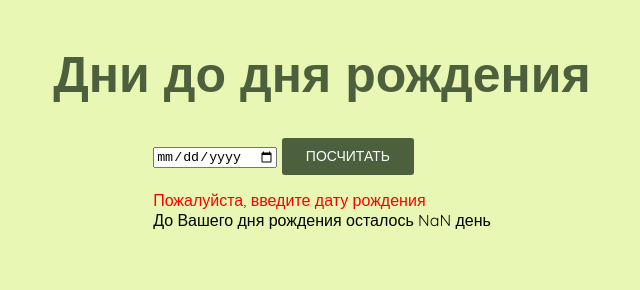
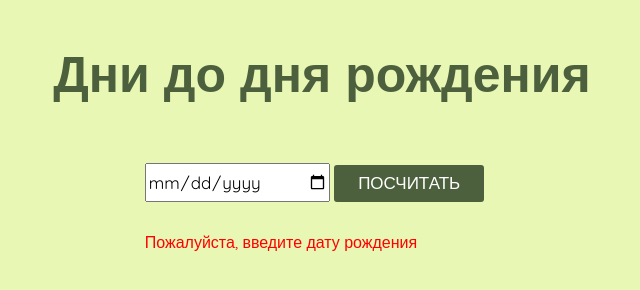
Before and after one commit to JuliaMichaela/13-week-JS, a plain HTML site: page index.html in a window 1280 px wide. Both pictures are taken after a click on the button "ПОСЧИТАТЬ". Shown: the whole page, without its empty margins (318-958 px from the left). Drawn offline with Linux system fonts and the light colour scheme.

Commit message:
finished task

```diff
--- a/app.js
+++ b/app.js
@@ -7,20 +7,32 @@ function calculateDays () {
 
     if (birthday === '') {
         error.textContent = 'Пожалуйста, введите дату рождения'
-        error.classList.toggle('error');
+        error.classList.add('error');
     } else {
         error.textContent = '';
-        error.classList.toggle('error');
+        error.classList.remove('error');
+
+        let date = Date.parse(birthday);
+        let currentDate = new Date().getTime();
+        let days = Math.ceil((date - currentDate)/(1000*60*60*24));
+
+        let strDay;
+        if (days === 1){
+            strDay = 'день'
+        } else if (days>=2 && days<=4){
+            strDay = 'дня'
+        } else if(days.toString().slice(-1) === '1'){
+            strDay = 'день'
+        } else if (days.toString().slice(-1) === '2' || days.toString().slice(-1) === '3' || days.toString().slice(-1) === '4'){
+            strDay = 'дня'
+        } else {
+            strDay = 'дней'
+        }
+
+        result.textContent= `До Вашего дня рождения осталось ${days} ${strDay} `
+        return days;
     }
-    let date = Date.parse(birthday);
-    let currentDate = new Date().getTime();
-    let days = Math.ceil((date - currentDate)/(1000*60*60*24));
-    let strDay= 'день';
-    result.textContent= `До Вашего дня рождения осталось ${days}  ${strDay} `
-    return days;
-
 }
 
-
 const btn = document.querySelector('#btn');
-btn.addEventListener('click', calculateDays )
+btn.addEventListener('click', calculateDays)
--- a/style.css
+++ b/style.css
@@ -15,7 +15,23 @@ h1 {
     color: #4C603D;
     font-size: 50px;
 }
+.data {
+    font-family: "Quicksand", sans-serif;
+    font-optical-sizing: auto;
+    font-weight: 400;
+    font-style: normal;
+    margin-top: 25px;
+    margin-bottom: 15px;
+    align-items: center;
+}
 
+input {
+    width: 180px;
+    height: 35px;
+    font-size: 17px;
+    font-family: "Quicksand", sans-serif;
+
+}
 
 .error {
     color: red;
@@ -30,7 +46,7 @@ h1 {
 	border-radius: 3px;
 	height: 37px;
 	line-height: 37px;
-	font-size: 14px;
+	font-size: 17px;
 	text-transform: uppercase;
 	font-weight: normal;
 	text-decoration: none;
@@ -38,3 +54,6 @@ h1 {
 	background-color: #4C603D;
 	cursor: pointer;
 }
+#result {
+    font-size: 17px;
+}
```
